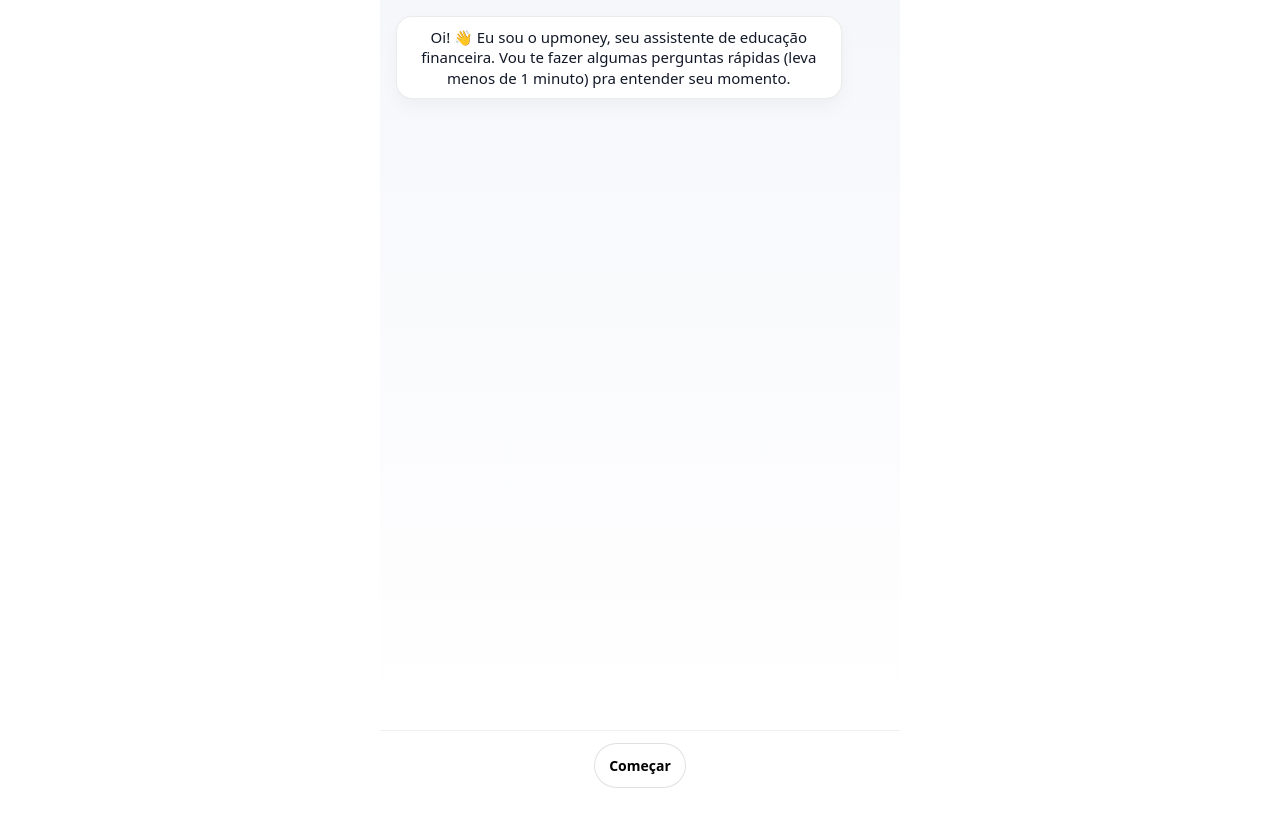
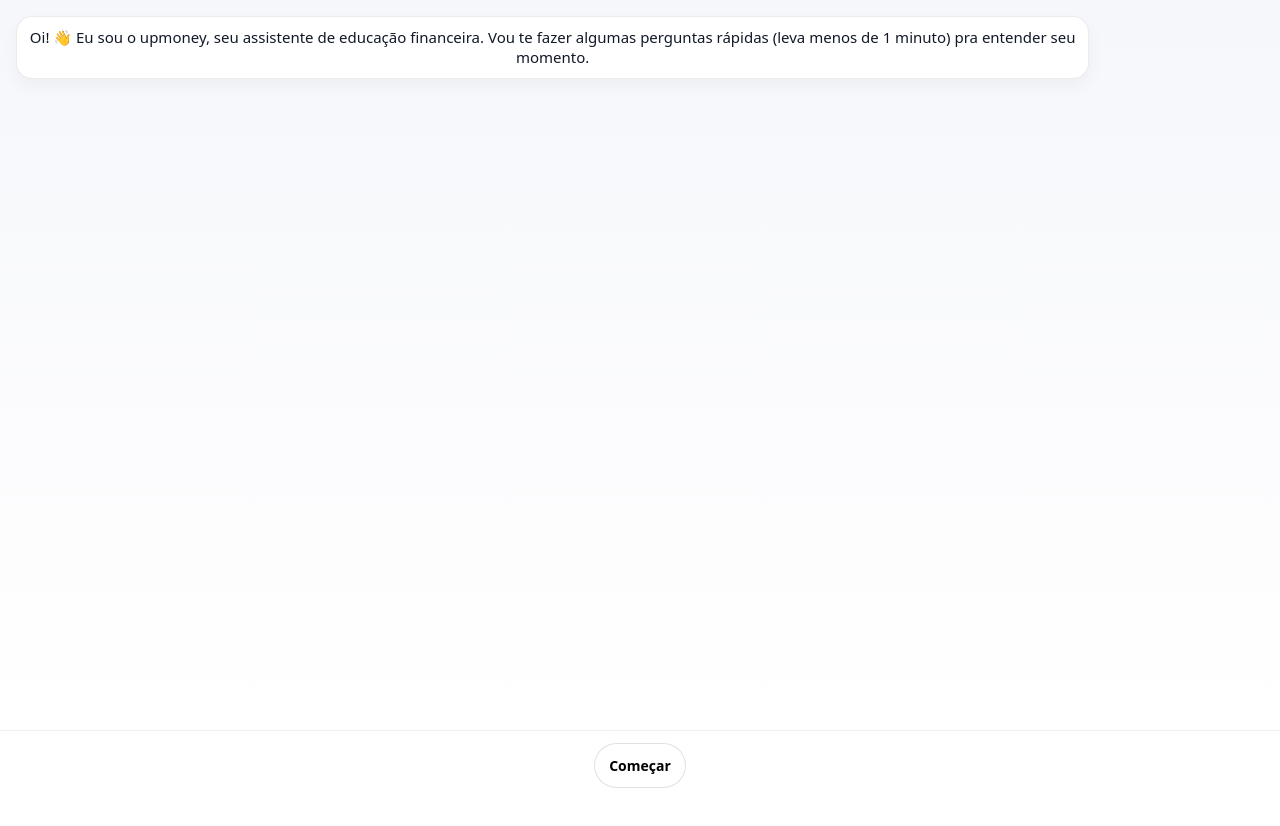
Before and after one commit to eszbrasil-create/onboarding-upmoney, a React (Vite) app: page / in a window 1280 px wide. Shown: the top 826 px of the page. After the commit the page ends 800 px from the top, so only its background shows below. Built offline with nearby package versions, Linux system fonts and the light colour scheme.

Commit message:
sua mensagem

```diff
--- a/src/App.jsx
+++ b/src/App.jsx
@@ -114,10 +114,8 @@
     // eslint-disable-next-line react-hooks/exhaustive-deps
   }, []);
 
-  // ✅ mede altura real do bloco de opções (para nunca ficar encoberto no mobile)
   useEffect(() => {
     if (!optionsRef.current) return;
-
     const el = optionsRef.current;
 
     const update = () => {
@@ -141,7 +139,6 @@
     // eslint-disable-next-line react-hooks/exhaustive-deps
   }, [step, typing, messages.length]);
 
-  // ✅ auto-scroll mantendo a última mensagem visível + espaço das opções
   useEffect(() => {
     if (!chatRef.current) return;
     chatRef.current.scrollTop = chatRef.current.scrollHeight;
@@ -173,7 +170,6 @@
       return;
     }
 
-    // ✅ se for link (Calendly), abre em nova aba
     if (/^https?:\/\//i.test(opt)) {
       window.open(opt, "_blank", "noopener,noreferrer");
       return;
@@ -181,26 +177,20 @@
 
     pushUser(opt);
 
-    if (currentStep?.id) {
-      setAnswers((prev) => ({ ...prev, [currentStep.id]: opt }));
-    }
+    if (currentStep?.id) setAnswers((prev) => ({ ...prev, [currentStep.id]: opt }));
 
     let next = step + 1;
 
-    // regras de pulo (mantidas)
     if (FLOW[next]?.id === "blocker" && answers?.alreadyInvest && answers?.alreadyInvest !== "Não, ainda não") {
       next += 1;
     }
-
     if (FLOW[next]?.id === "whereInvest" && answers?.alreadyInvest === "Não, ainda não") {
       next += 1;
     }
 
     setStep(next);
 
-    if (FLOW[next]) {
-      setTimeout(() => pushBot(FLOW[next].bot), 220);
-    }
+    if (FLOW[next]) setTimeout(() => pushBot(FLOW[next].bot), 220);
   }
 
   const lastMsg = messages[messages.length - 1];
@@ -208,37 +198,36 @@
 
   return (
     <>
-      {/* ✅ CSS mínimo pra garantir 100% mobile-friendly sem mexer no App.css */}
+      {/* ✅ “reset” mínimo: garante que a tela ocupa 100% no mobile e sem sobras laterais */}
       <style>{`
-        html, body, #root { height: 100%; }
-        body { margin: 0; overflow: hidden; }
-        /* iOS safe areas */
+        * { box-sizing: border-box; }
+        html, body, #root { height: 100%; width: 100%; margin: 0; padding: 0; }
+        body { overflow: hidden; background: #f6f7fb; }
         .safeBottom { padding-bottom: calc(12px + env(safe-area-inset-bottom)); }
       `}</style>
 
+      {/* ✅ Wrapper full width/height (sem centralizar com padding) */}
       <div
         style={{
-          height: "100dvh", // ✅ viewport dinâmico real no mobile
+          width: "100vw",
+          height: "100dvh",
           background: "#f6f7fb",
-          display: "flex",
-          justifyContent: "center",
-          padding: 0,
         }}
       >
+        {/* ✅ “Card” vira tela cheia no mobile: width 100%, maxWidth none */}
         <div
           style={{
             width: "100%",
-            maxWidth: 520,
             height: "100%",
+            maxWidth: "none",
             background: "white",
-            borderRadius: 0, // ✅ melhor no mobile (full screen)
+            borderRadius: 0,
             overflow: "hidden",
-            boxShadow: "none",
             display: "flex",
             flexDirection: "column",
           }}
         >
-          {/* CHAT (única área rolável) */}
+          {/* CHAT */}
           <div
             ref={chatRef}
             style={{
@@ -246,7 +235,6 @@
               overflowY: "auto",
               WebkitOverflowScrolling: "touch",
               padding: 16,
-              // ✅ deixa espaço pra área de botões embaixo (nunca encobre)
               paddingBottom: optionsHeight + 18,
               background: "linear-gradient(180deg, rgba(246,247,251,1) 0%, rgba(255,255,255,1) 100%)",
             }}
@@ -296,13 +284,14 @@
             )}
           </div>
 
-          {/* OPTIONS (fixas embaixo, sem “encobrir”) */}
+          {/* OPTIONS fixas embaixo */}
           <div
             ref={optionsRef}
             className="safeBottom"
             style={{
               position: "sticky",
               bottom: 0,
+              width: "100%",
               background: "rgba(255,255,255,0.96)",
               backdropFilter: "blur(10px)",
               borderTop: "1px solid rgba(0,0,0,0.06)",
@@ -310,14 +299,7 @@
             }}
           >
             {showOptions && (
-              <div
-                style={{
-                  display: "flex",
-                  flexWrap: "wrap",
-                  gap: 10,
-                  justifyContent: "center",
-                }}
-              >
+              <div style={{ display: "flex", flexWrap: "wrap", gap: 10, justifyContent: "center" }}>
                 {currentStep.options.map((opt) => (
                   <button
                     key={opt}
```
